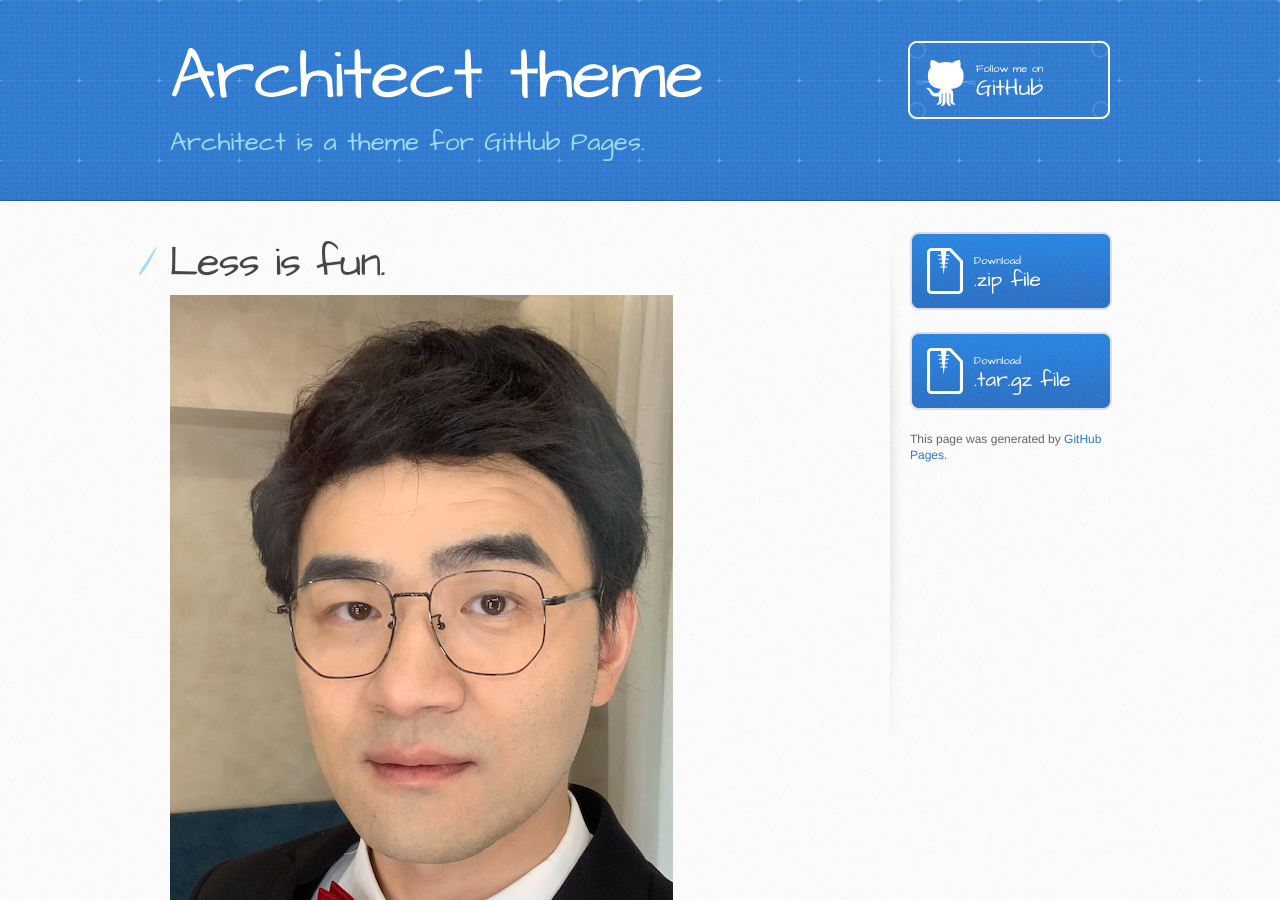
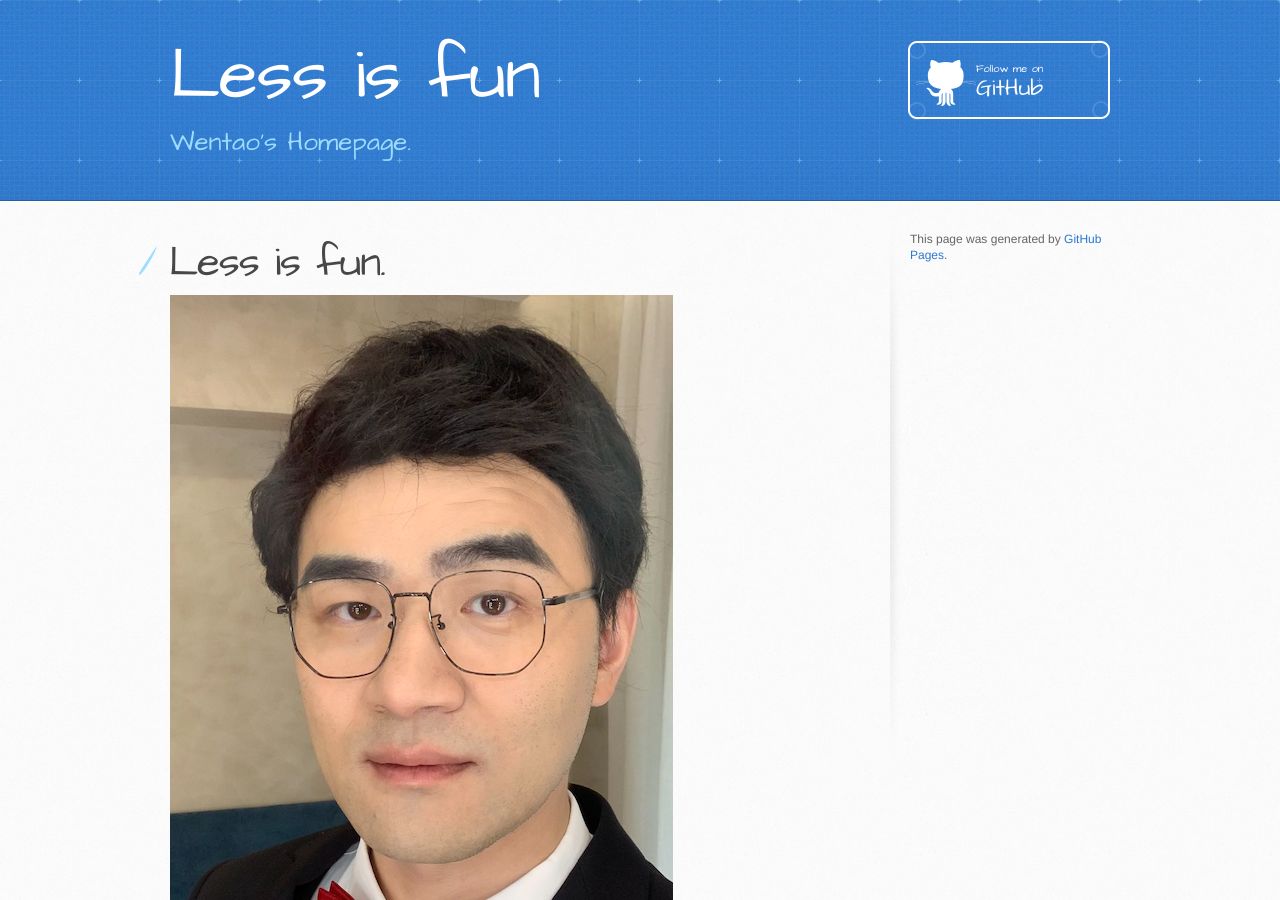
Before and after one commit to myrainbowandsky/myrainbowandsky.github.io, a Jekyll site: the page built from index.md, in a window 1280 px wide and 900 px high. Built offline with Jekyll 4.4.1, drawn with Linux system fonts in a browser that asks for light colours.

Commit message:
Update _config.yml

```diff
--- a/_config.yml
+++ b/_config.yml
@@ -1,6 +1,6 @@
-title: Architect theme
-description: Architect is a theme for GitHub Pages.
-show_downloads: true
+title: Less is fun
+description: Wentao's Homepage.
+show_downloads: false
 google_analytics:
 theme: jekyll-theme-architect
 remote_theme: pages-themes/architect@v0.2.0
```
